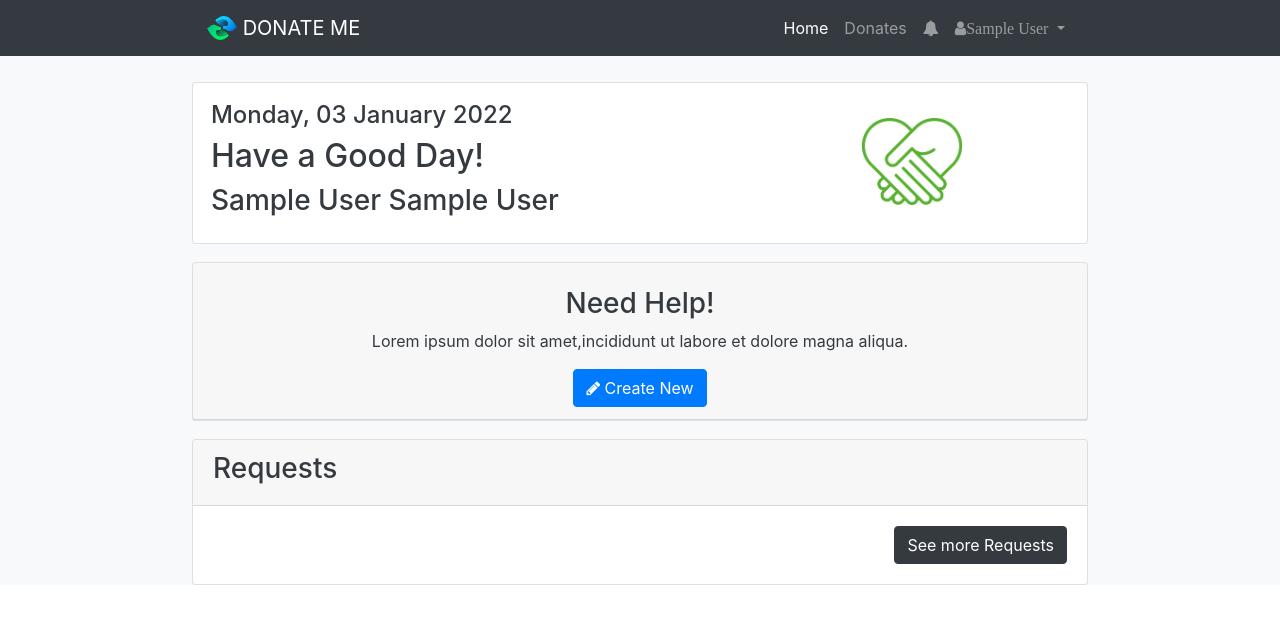
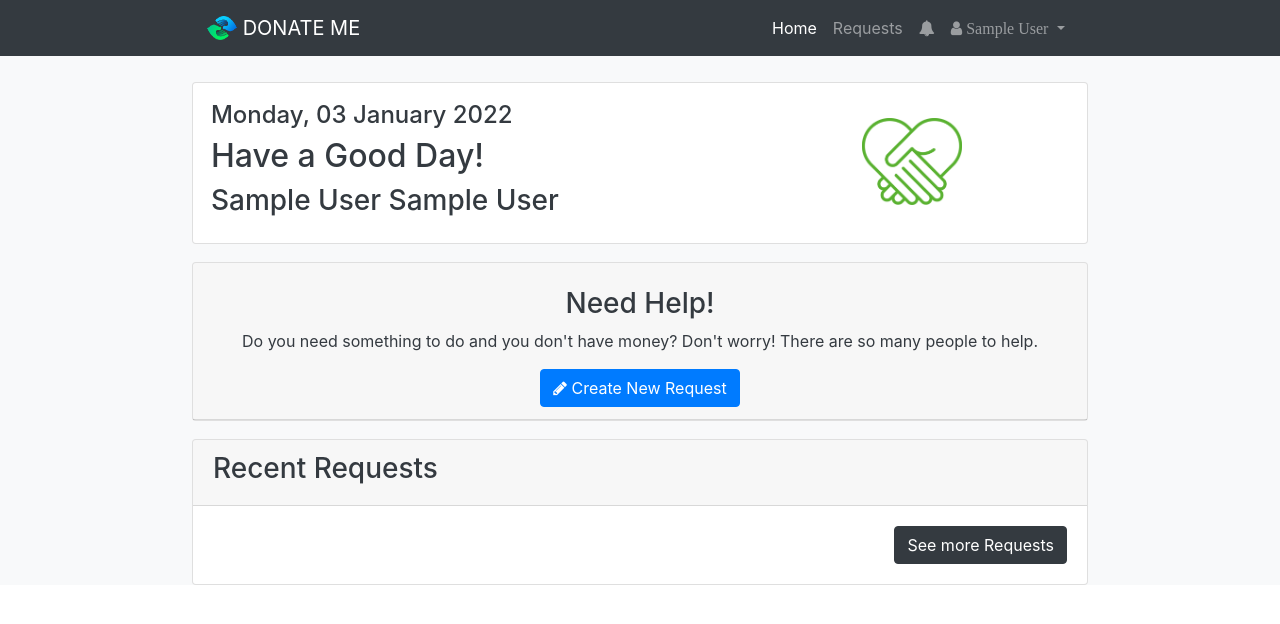
Before and after one commit to Hex-Clan-OOSD/donate-me, a PHP site: page /project/requests in a window 1280 px wide. Shown: the top 624 px of the page. Run offline with PHP 8.4, Linux system fonts and the light colour scheme; the visitor is signed in with stand-in values (Sample User, id 1); data that the repository does not hold is empty; some libraries are stand-ins or nearby versions.

Commit message:
Simple modifications done

```diff
--- a/app/views/inc/request_navbar.php
+++ b/app/views/inc/request_navbar.php
@@ -14,7 +14,7 @@
             <a class="nav-link active" aria-current="page" href="<?php echo URLROOT ?>/requests">Home</a>
           </li>
           <li class="nav-item">
-            <a class="nav-link" href="">Donates</a>
+            <a class="nav-link" href="">Requests</a>
           </li>
           <li class="nav-item">
             <a class="nav-link" href=""><i class="fa fa-bell"></i></a>
@@ -22,7 +22,7 @@
           <li class="nav-item dropdown">
             <a class="nav-link dropdown-toggle" href="#" id="navbarDropdownMenuLink" role="button"
               data-toggle="dropdown" aria-expanded="false">
-              <i class="fa fa-user"><?php echo $_SESSION['first_name']." "?></i>
+              <i class="fa fa-user"><?php echo " ".$_SESSION['first_name']?></i>
             </a>
             <div class="dropdown-menu" aria-labelledby="navbarDropdownMenuLink">
               <a class="dropdown-item" href="#">Recent Donates</a>
--- a/app/views/requests/index.php
+++ b/app/views/requests/index.php
@@ -41,14 +41,14 @@
   <div class="card2 card text-center">
     <div class="card-header">
       <h5 class="card-title"><h3>Need Help!</h3></h5>
-      <p class="card-text">Lorem ipsum dolor sit amet,incididunt ut labore et dolore magna aliqua. </p>
-      <a href="<?php echo URLROOT ?>/requests/add" class="btn btn-primary"><i class="fa fa-pencil"></i> Create New</a>
+      <p class="card-text">Do you need something to do and you don't have money? Don't worry! There are so many people to help. </p>
+      <a href="<?php echo URLROOT ?>/requests/add" class="btn btn-primary"><i class="fa fa-pencil"></i> Create New Request</a>
     </div>
   </div>
 
   <div class="card3 card">
     <div class="card-header">
-      <h3>Requests</h3>
+      <h3>Recent Requests</h3>
     </div>
     <?php foreach($data['requests'] as $request) : ?>
     <div class="card-body">
@@ -68,7 +68,7 @@
         <?php echo $request->description?>
         </h6>
         <br>
-        <h6 class="text-muted">Request by <?php echo $request->first_name;?></h6>
+        <h6 class="text-muted">Request by <?php echo $request->first_name." ".$request->last_name;?></h6>
         <a href="" class="btn btn-outline-secondary btn-sm">See more...</a>
         <hr>
 
```
